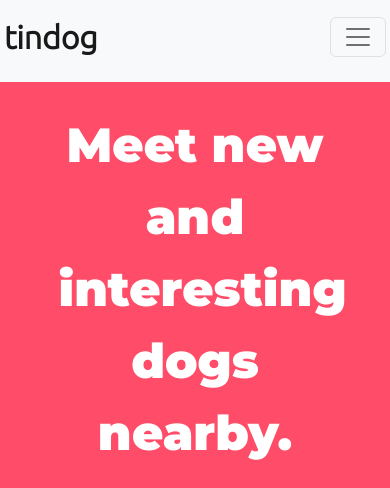
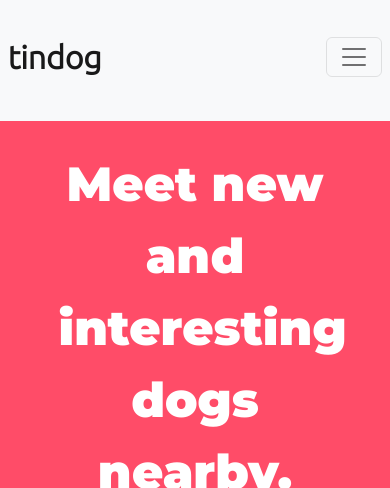
Before and after one commit to EhsanullahQadeer/TinDog, a plain HTML site: page index.html in a window 390 px wide. Shown: the top 488 px of the page. Drawn offline with nearby package versions, Linux system fonts and the light colour scheme.

Commit message:
Update styles.css

```diff
--- a/css/styles.css
+++ b/css/styles.css
@@ -158,6 +158,9 @@ p {
 }
 
 @media (max-width: 1028px) {
+.container-navbar{
+  padding: 5% 2%;
+}
   .title-not-nav {
     text-align: center;
   }
```
